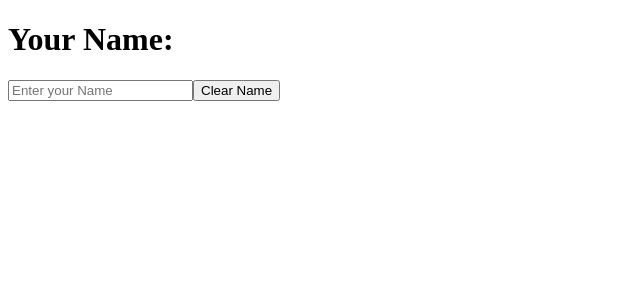
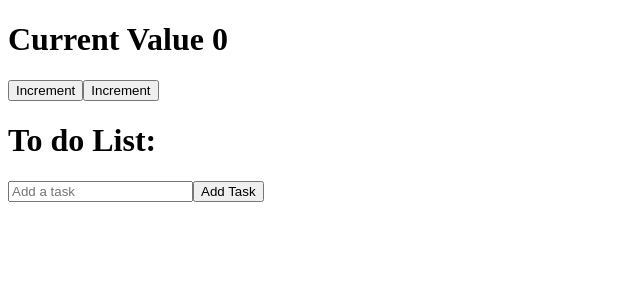
Before and after one commit to Hrisshhii/react-practice, a React (Vite) app in the folder react-basics/: page / in a window 1280 px wide. Shown: the top 300 px of the page, without its empty margins (0-640 px from the left). Built offline with nearby package versions, Linux system fonts and the light colour scheme.

Commit message:
Small practice miniprojects

```diff
--- a/react-basics/src/App.jsx
+++ b/react-basics/src/App.jsx
@@ -1,9 +1,10 @@
 import './App.css';
-import {Example} from './components/Hooks';
+import { Counter, ToDoList } from './components/Mini';
 function App() {
   return (
     <>
-      <Example />
+      <Counter />
+      <ToDoList />
     </>
   )
 }
--- /dev/null
+++ b/react-basics/src/components/Mini.jsx
@@ -0,0 +1,51 @@
+import { useState } from "react";
+
+export function Counter(){
+  const [count,setCount]=useState(0);
+  function increment(){setCount(count+1)};
+  function decrement(){setCount(count-1)};
+
+  return (
+    <>
+      <h1>Current Value {count} </h1>
+      <button onClick={increment}>Increment</button>
+      <button onClick={decrement}>Increment</button>
+    </>
+  );
+}
+
+
+export function ToDoList(){
+  const [todos,setToDos]=useState([]);
+  const [inputVal,setInputVal]=useState("");
+
+  const handleSubmit=e=>{
+    e.preventDefault();
+    if (inputVal.trim()){
+      setToDos([
+        ...todos,
+        inputVal
+      ]);
+      setInputVal("");
+    }
+  };
+
+  const handleChange=e=>{
+    setInputVal(e.target.value);
+  };
+
+  return (
+    <>
+      <h1>To do List: </h1>
+      <form onSubmit={handleSubmit} >
+        <input type="text" value={inputVal} onChange={handleChange} placeholder="Add a task"></input>
+        <button type="submit">Add Task</button>
+      </form>
+      <ul>
+        {todos.map((to)=>{
+          return <li key={crypto.randomUUID()}>{to}</li>
+        })}
+      </ul>
+    </>
+  );
+}
```
